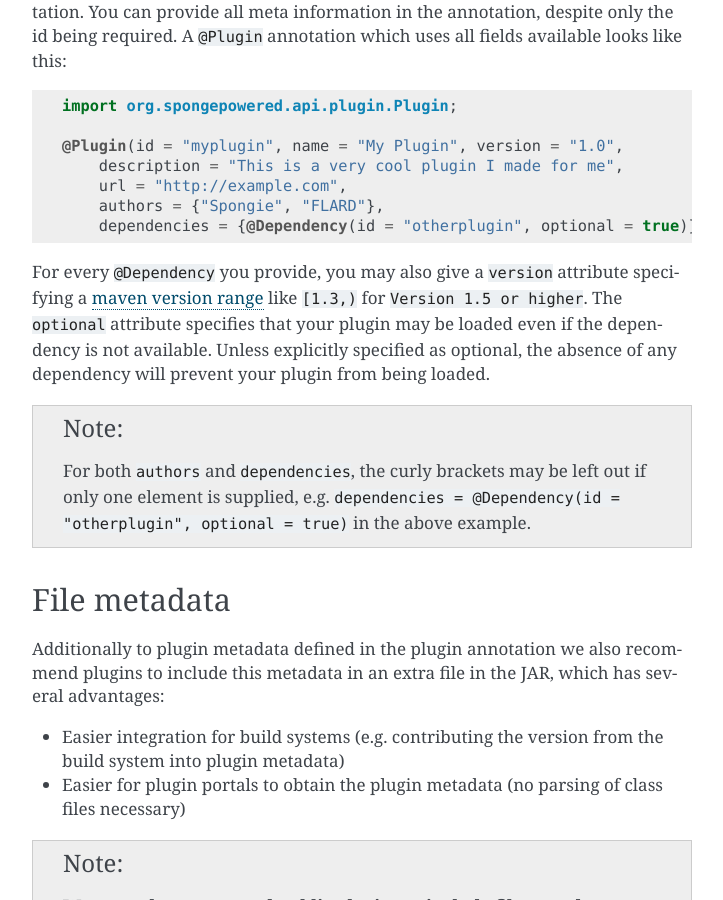
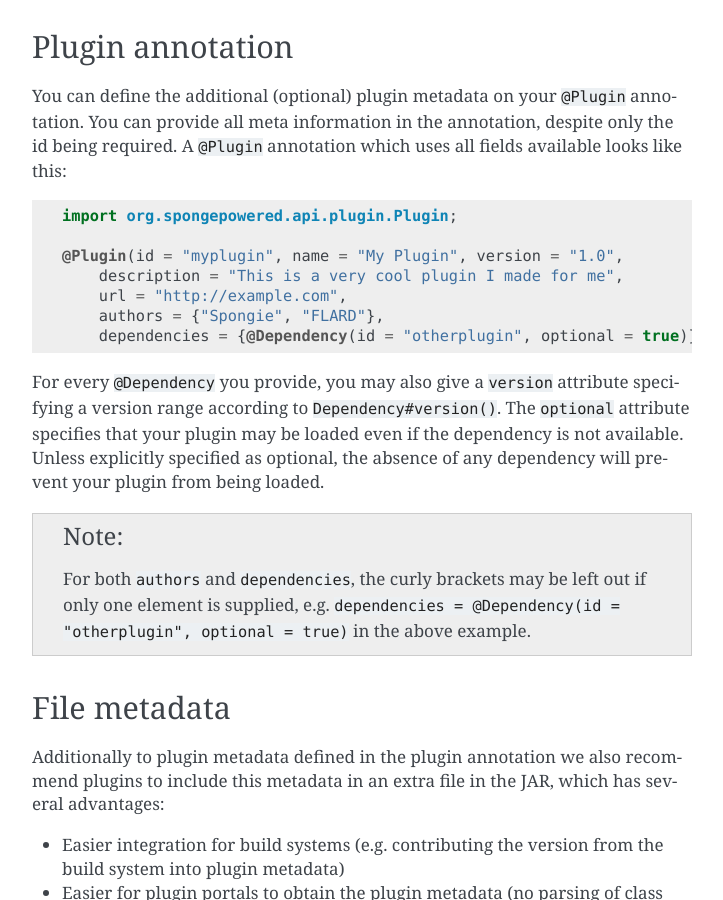
Before and after one commit to SpongePowered/SpongeDocs, a Sphinx documentation site: the page built from source/plugin/plugin-meta.rst, in a window 1280 px wide and 900 px high, scrolled down 490 px. Shown: the whole window, without its empty margins (388-1111 px from the left). Built offline with Sphinx 7.4.7, drawn with Linux system fonts in a browser that asks for light colours; pages that are not in the unit, such as notebooks, are missing from menus; cross-references to code outside the pages are shown as plain code.

Commit message:
link to javadoc instead

```diff
--- a/source/plugin/plugin-meta.rst
+++ b/source/plugin/plugin-meta.rst
@@ -1,6 +1,9 @@
 ===============
 Plugin Metadata
 ===============
+
+.. javadoc-import::
+    org.spongepowered.api.plugin.Dependency
 
 Adding plugin metadata helps users to identify your plugin more easily by giving them the ability to check the name,
 version, description, or even the authors of a plugin at runtime. It will also be used when publishing plugins on a plugin
@@ -31,10 +34,10 @@
         authors = {"Spongie", "FLARD"},
         dependencies = {@Dependency(id = "otherplugin", optional = true)})
 
-For every ``@Dependency`` you provide, you may also give a ``version`` attribute specifying a `maven version range
-<https://docs.oracle.com/middleware/1212/core/MAVEN/maven_version.htm#MAVEN8903>`_ like ``[1.3,)`` for ``Version 1.5 or
-higher``. The ``optional`` attribute specifies that your plugin may be loaded even if the dependency is not available.
-Unless explicitly specified as optional, the absence of any dependency will prevent your plugin from being loaded.
+For every ``@Dependency`` you provide, you may also give a ``version`` attribute specifying a version range according to
+:javadoc:`Dependency#version()`. The ``optional`` attribute specifies that your plugin may be loaded even if the
+dependency is not available. Unless explicitly specified as optional, the absence of any dependency will prevent your
+plugin from being loaded.
 
 .. note::
     For both ``authors`` and ``dependencies``, the curly brackets may be left out if only one element is supplied, e.g.
```
